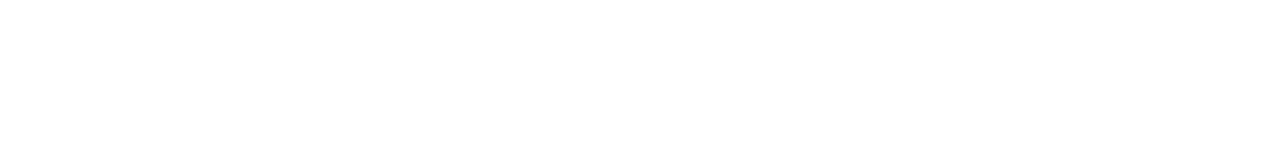
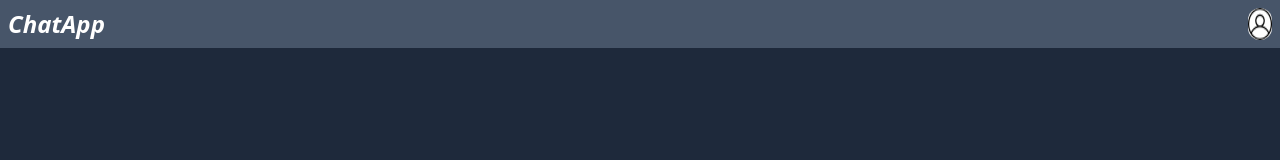
Before and after one commit to Adnanarodiya/chatApp, a website built with Vite: page index.html in a window 1280 px wide. Built offline with nearby package versions, Linux system fonts and the light colour scheme.

Commit message:
Header complete

```diff
--- a/index.html
+++ b/index.html
@@ -6,6 +6,11 @@
     <title>ChatApp</title>
     <link rel="stylesheet" href="style.css" />
   </head>
-  <body></body>
+  <body class="bg-slate-800">
+    <header class="bg-slate-600 w-full flex p-2 justify-between">
+      <h1 class="text-white text-2xl font-bold italic">ChatApp</h1>
+      <img class="bg-white rounded-xl" src="/user.png" alt="" srcset="" />
+    </header>
+  </body>
   <script type="module" src="main.js"></script>
 </html>
```
Also changed, not shown: public/up-arrow.png (added), public/user.png (added).
